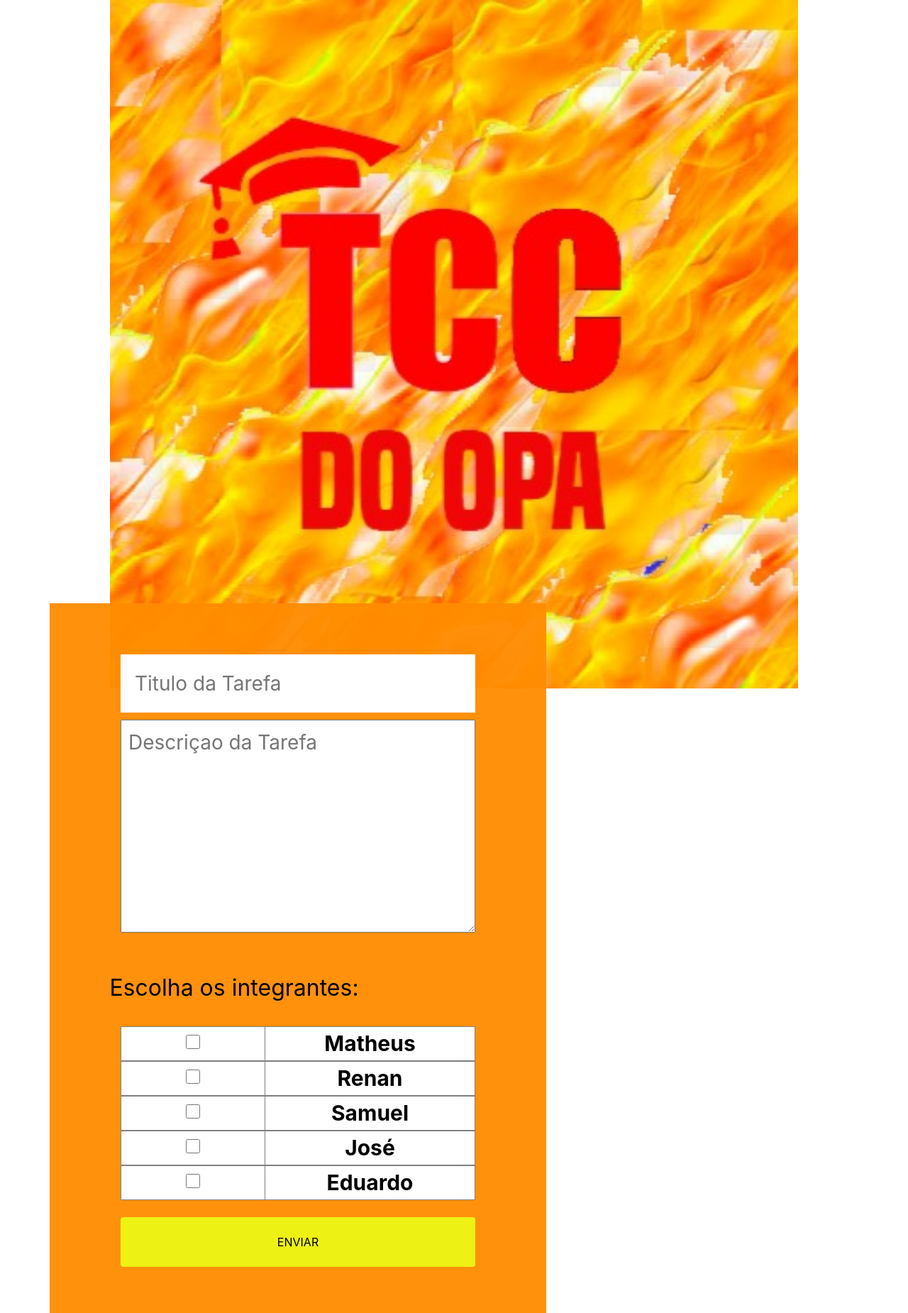
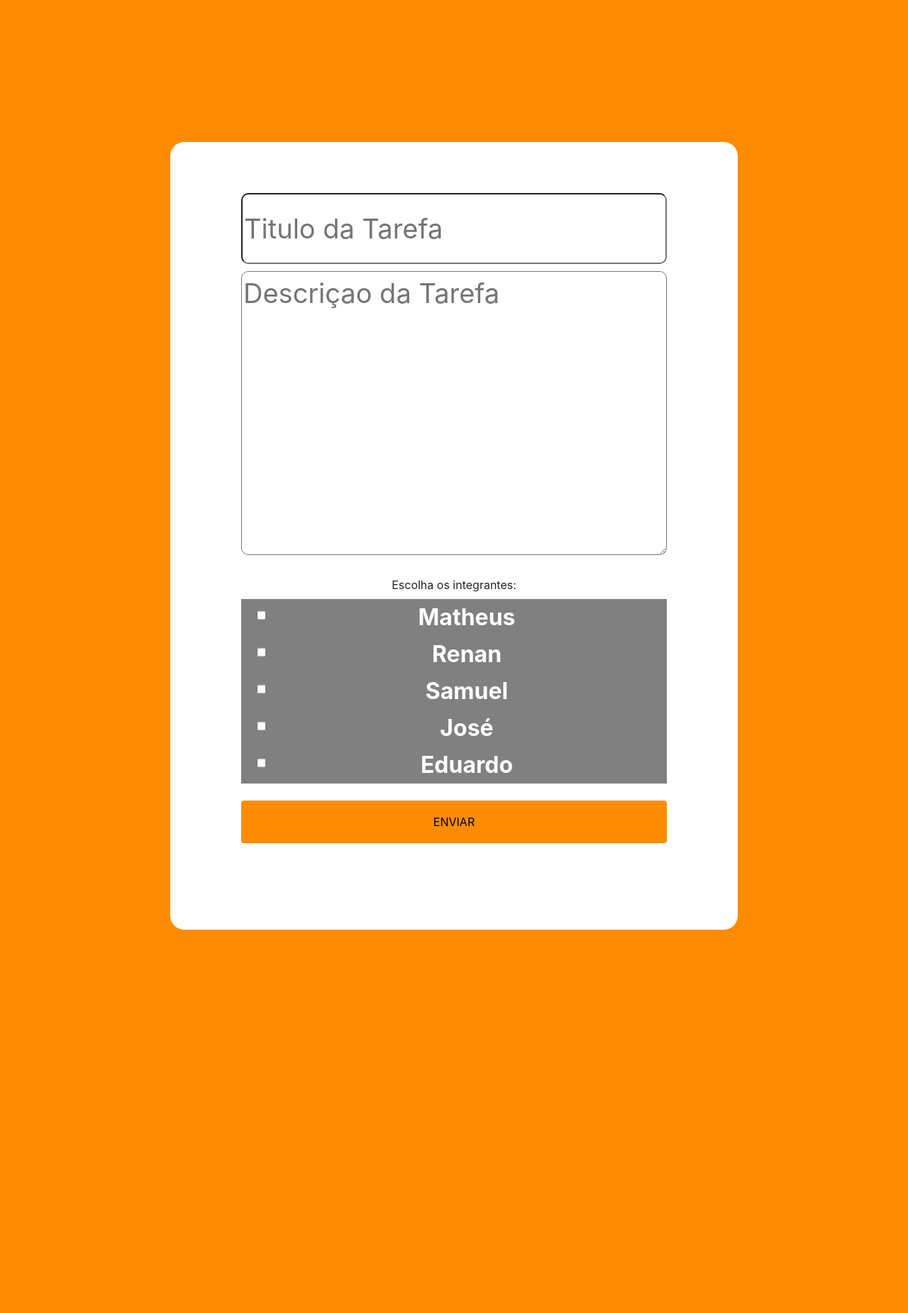
Before and after one commit to devmuquinha/Controle-de-tarefas, a PHP site: page / in a window 1280 px wide. Shown: the whole page at 71% size. After the commit the page ends 1310 px from the top, so only its background shows below. Run offline with PHP 8.4, Linux system fonts and the light colour scheme; the visitor is signed in with stand-in values (Sample User, id 1); data comes from the database, SQL or seed files in the repository; lists and menus that the app fills with data are empty.

Commit message:
Design (Ainda não Concluido)
falta pouco

```diff
--- a/tcc/TarefaDAO.php
+++ b/tcc/TarefaDAO.php
@@ -1,4 +1,3 @@
-<link rel="stylesheet" href="css/Bootstrap.min.css">
 
 <?php
 include 'Conexao.php';
@@ -11,7 +10,7 @@ class tarefa
 
         $select = "select * from tb_integrantes";
         $informacao = mysqli_query($conexao, $select);
-        echo '<br><label for="integrantes" class="escolha">Escolha os integrantes:</label><br>';
+        echo '<label for="integrantes" class="escolha">Escolha os integrantes:</label><br>';
         while ($dados = mysqli_fetch_array($informacao)) { //Puxa integrantes de dentro do banco
             echo "<table class='tab' border='1'>
             <thead class='thead' >
@@ -54,10 +53,9 @@ class tarefa
                 }
 
                 if ($idTarefa != $dados['tb_tarefa_id']) {
-                    echo '<br> <br>';
 
                     echo "
-                              Nome - " .        $dados['tb_tarefa_nome'] .
+                         <br> Nome - " .        $dados['tb_tarefa_nome'] .
                         "<br> Descrição - " .   $dados['tb_tarefa_descricao'] .
                         "<br> Nome Tarefa - " . $dados['tb_integrante_nome'];
 
--- /dev/null
+++ b/tcc/estilo.css
@@ -0,0 +1,57 @@
+
+.forms {
+    margin-left: auto;
+    margin-right: auto;
+    display: block;
+    background-color: White;
+    width: 400px;
+    border-radius:20px;
+    margin-top:20px;
+    margin-bottom: 20px;
+}
+.tab {
+    width: 300px;
+    background-color: gray;
+}
+.thead {
+    width: 50px;
+}
+
+.nome {
+    font-size: 16px;
+    text-align: center;
+    width: 300px;
+    color: rgb(255, 255, 255);
+}
+.chb {
+    height: 14px;
+    margin-left:20px;
+
+}
+.body{
+    background-color: #ff8c00;
+}
+.desc-tarefa{
+    width:300px;
+    height:200px;
+    border-radius: 10px;
+    margin-top:10px;
+    outline: none;
+}
+.btn{
+
+    width:300px;
+    background-color: blueviolet;
+}
+.titulo-tarefa{
+    width:300px;
+    height:50px;
+    outline: none;
+    border-radius: 10px;
+
+}
+.log{
+    background-color: rgba(255, 0, 0, 0.693);
+    border-radius: 0px 0px 20px 20px;
+    color: white;
+}
--- a/tcc/index.php
+++ b/tcc/index.php
@@ -2,16 +2,14 @@
 <html>
     <head>
         <title>TCC</title>
-    <link rel="stylesheet"   href="sty.css">
-    <link rel="stylesheet"   href="css/bootstrap.min.css">
-    <link rel="stylesheet"   media="screen and (max-width: 900px)" href="wide.css">
-    <link rel="stylesheet"   media="screen and (min-width: 600px)" href="small.css">
+        <link rel="stylesheet" href="css/bootstrap.min.css">
+        <link rel="stylesheet" href="estilo.css">
+        <link rel="stylesheet"   media="screen and (min-width: 600px)" href="sma.css">
+        <link rel="stylesheet"   media="screen and (min-width: 1366px)" href="wid.css">
+
+
     </head>
-<body>
-    <section class="header">
-        <div class="container">
-            <div class="row">
-                <div class="col-14">
+<body class="body">
                 <?php
 error_reporting(E_ALL);
 session_start();
@@ -40,43 +38,7 @@ if (!isset($_SESSION["loggedin"]) || $_SESSION["loggedin"] !== true || $_SESSION
         <input type="submit" name="btn_enviar" class="btn" value="ENVIAR" id="btn_enviar">
         <br>
         <br>
-        </form>
-        </div>
-
-        </center>';
-  }
-?>
-                </div>
-            </div>
-        </div>
-    </section>
-    <br>
-
-    <br>
-    <br>
-    <br>
-        <br>
-        <br>
-        <br>    <br>
-        <br>
-        <br>
-        <br>    <br>
-        <br>
-        <br>
-        <br>    <br>
-        <br>
-        <br>
-        <br>    <br>
-        <br>
-        <br>
-        <br>
-
-</body>
-
-</html>
-
-
-<?php
+        </form>';
 
         if (isset($_POST['btn_enviar'])) {
             $nome = $_POST['tarefa_nome'];
@@ -90,7 +52,20 @@ if (isset($_POST['btn_enviar'])) {
                 $tarefaId = $tarefa->pegaIdTarefa();
                 $tarefa->fazerInsertGrupos($integrantes, $tarefaId);
             } else {
-            echo '<br><div class="log"><label >Preencha todos os campos!</label ></div>';
+                echo '<div class="log"><label >Preencha todos os campos!</label ></div>';
             }
     }
+
+
+        echo'
+        </div>
+
+        </center>';
+  }
 ?>
+
+
+
+</body>
+
+</html>
--- /dev/null
+++ b/tcc/sma.css
@@ -0,0 +1,63 @@
+
+.forms {
+    margin-left: auto;
+    margin-right: auto;
+    display: block;
+    background-color: White;
+    width: 800px;
+    height:1110px;
+    border-radius:20px;
+    margin-top:200px;
+    margin-bottom: 20px;
+}
+.tab {
+    width: 600px;
+    background-color: gray;
+}
+.thead {
+    width: 50px;
+}
+
+.nome {
+    font-size:32px;
+    text-align: center;
+    width: 700px;
+    color: rgb(255, 255, 255);
+}
+.chb {
+    height: 20px;
+    margin-left:20px;
+
+}
+.body{
+    background-color: #ff8c00;
+}
+.desc-tarefa{
+    width:600px;
+    height:400px;
+    outline: none;
+    font-size:38px;
+    border-radius: 10px;
+    outline: none;
+}
+.btn{
+
+    width:600px;
+    height:60px;
+    background-color: #ff8c00;
+}
+.titulo-tarefa{
+    width:600px;
+    height:100px;
+    outline: none;
+    font-size:38px;
+    border-radius: 10px;
+
+}
+.log{
+    background-color: rgba(255, 0, 0, 0.693);
+    border-radius: 0px 0px 20px 20px;
+    color: white;
+    height:60px;
+    font-size: 32px;
+}
--- a/tcc/small.css
+++ /dev/null
@@ -1,92 +0,0 @@
-.header{
-    background-image: url("img/pp.jpg");
-    background-position: center top;
-    background-repeat: no-repeat;
-    background-size:contain;
-    background-attachment: fixed;
-    color: rgb(0, 0, 0);
-    padding-top: 600px;
-    padding-bottom: 370px;
-}
-.tag_a {
-
-    margin-top: 720px;
-    display: block;
-    margin-left:150px;
-    width:400px;
-    background-color: orange;
-    color: Black;
-    border-radius: 10px;
-    padding: 30px;
-    text-align: center;
-    border: 1px;
-    font-size:34px;
-    font-family: Arial, Helvetica, sans-serif;
-
-}
-.titulo-tarefa{
-
-    margin-left:auto;
-    margin-right: auto;
-    width:500px;
-    padding: 20px;
-    font-size:28px;
-    border:1px black;
-}
-.desc-tarefa{
-    margin-top:10px;
-    width:500px;
-    height:300px;
-    font-size:28px;
-    padding: 10px;
-}
-.forms{
-    background-color:rgb(255, 140, 0,0.95);
-    margin-left: auto;
-    margin-right: auto;
-    width:700px;
-    height:1000px;
-    margin-top: 250px;
-    position: absolute;
-
-}
-.tab{
-width:500px;
-background-color: white;
-}
-.thead{
-    width:40px;
-}
-
-.nome{
-    font-size: 30px;
-    text-align: center;
-width:300px ;
-}
-.chb{
- height: 20px;
-}
-
-.btn{
-  width: 500px;
-  padding: 10px;
-  height:70px;
-  background-color: rgb(238, 242, 20);
-}
-.img{
-    height:100px;
-}
-.escolha{
-    font-size: 32px;
-    margin-bottom: 30px;
-    margin-right:180px;
-}
-.log{
-    background-color:rgba(255, 0, 0, 0.35) ;
-    width:520px;
-    display: block;
-    text-align: center;
-    margin-top:360px;
-    border: 1px solid #000000;
-    box-sizing: border-box;
-}
--- a/tcc/sty.css
+++ b/tcc/sty.css
@@ -26,9 +26,9 @@ input {
 .bt {
     margin-top: 10px;
 }
-.h1 {
+.h{
     margin-top: 50px;
-    color: white;
+    color: black;
 }
 #bb{
     float: left;
@@ -37,8 +37,7 @@ input {
 
 }
 .button {
-    background-color: lightskyblue;
-    border: transparent;
+    background-color:gray;
 }
 
 .label {
@@ -86,22 +85,10 @@ input {
 }
 .log{
     background-color:rgba(255, 0, 0, 0.35) ;
-    margin-left:auto;
-    margin-right: auto;
+    width:220px;
     display: block;
-    width:600px;
     text-align: center;
-    margin-top:20px;
+    margin-top:160px;
     border: 1px solid #000000;
     box-sizing: border-box;
 }
-.header{
-    background-image: url("img/d.jpg");
-    background-position: center top;
-    background-repeat: no-repeat;
-    background-size: cover;
-    background-attachment: fixed;
-    color: rgb(0, 0, 0);
-    padding-top: 300px;
-    padding-bottom: 300px;
-}
--- /dev/null
+++ b/tcc/wid.css
@@ -0,0 +1,63 @@
+
+.forms {
+    margin-left: auto;
+    margin-right: auto;
+    display: block;
+    background-color: white;
+    width: 400px;
+    height:630px;
+    border-radius:20px 20px 0px 0px;
+    margin-top:10px;
+    margin-bottom: 20px;
+}
+.tab {
+    width: 300px;
+    background-color: gray;
+}
+.thead {
+    width: 50px;
+}
+
+.nome {
+    font-size:16px;
+    text-align: center;
+    width: 700px;
+    color: rgb(255, 255, 255);
+}
+.chb {
+    height: 20px;
+    margin-left:20px;
+
+}
+.body{
+    background-color: #ff8c00;
+}
+.desc-tarefa{
+    width:300px;
+    height:200px;
+    outline: none;
+    font-size:16px;
+    border-radius: 10px;
+    outline: none;
+}
+.btn{
+
+    width:300px;
+    height:40px;
+    background-color: #ff8c00;
+}
+.titulo-tarefa{
+    width:300px;
+    height:50px;
+    outline: none;
+    font-size:16px;
+    border-radius: 10px;
+
+}
+.log{
+    background-color: rgba(255, 0, 0, 0.892);
+    border-radius: 0px 0px 20px 20px;
+    color: white;
+    height:50px;
+    font-size: 22px;
+}
--- a/tcc/wide.css
+++ /dev/null
@@ -1,70 +0,0 @@
-
-
-
-.header{
-    background-image: url("img/c.jpg");
-    background-position: center top;
-    background-repeat: no-repeat;
-    background-size:cover;
-    background-attachment: fixed;
-    color: rgb(0, 0, 0);
-    padding-top: 100px;
-    padding-bottom: 170px;
-}
-.tag_a {
-
-    margin-top: 720px;
-    display: block;
-    margin-left:150px;
-    width:400px;
-    background-color: orange;
-    color: Black;
-    border-radius: 10px;
-    padding: 30px;
-    text-align: center;
-    border: 1px;
-    font-size:34px;
-    font-family: Arial, Helvetica, sans-serif;
-
-}
-.titulo-tarefa{
-
-    margin-left:auto;
-    margin-right: auto;
-    width:500px;
-    padding: 20px;
-    font-size:28px;
-    border:1px black;
-}
-.desc-tarefa{
-    margin-top:10px;
-    width:500px;
-    height:300px;
-    font-size:28px;
-    padding: 10px;
-}
-.forms{
-    background-color:black;
-    margin-left: auto;
-    margin-right: auto;
-    width:700px;
-
-
-    position: fixed;
-}
-.tab{
-width:400px;
-
-}
-.thead{
-    width:40px;
-}
-
-.th_nome{
-    font-size: 20px;
-    text-align: center;
-    width: 100px;
-}
-.chb{
-    text-align: center;
-}
```
Also changed, not shown: tcc/widescreen.css (+96 -0 lines), tcc/smallscreen.css (line endings or trailing spaces). Lines whose indentation alone changed are shown as unchanged.
